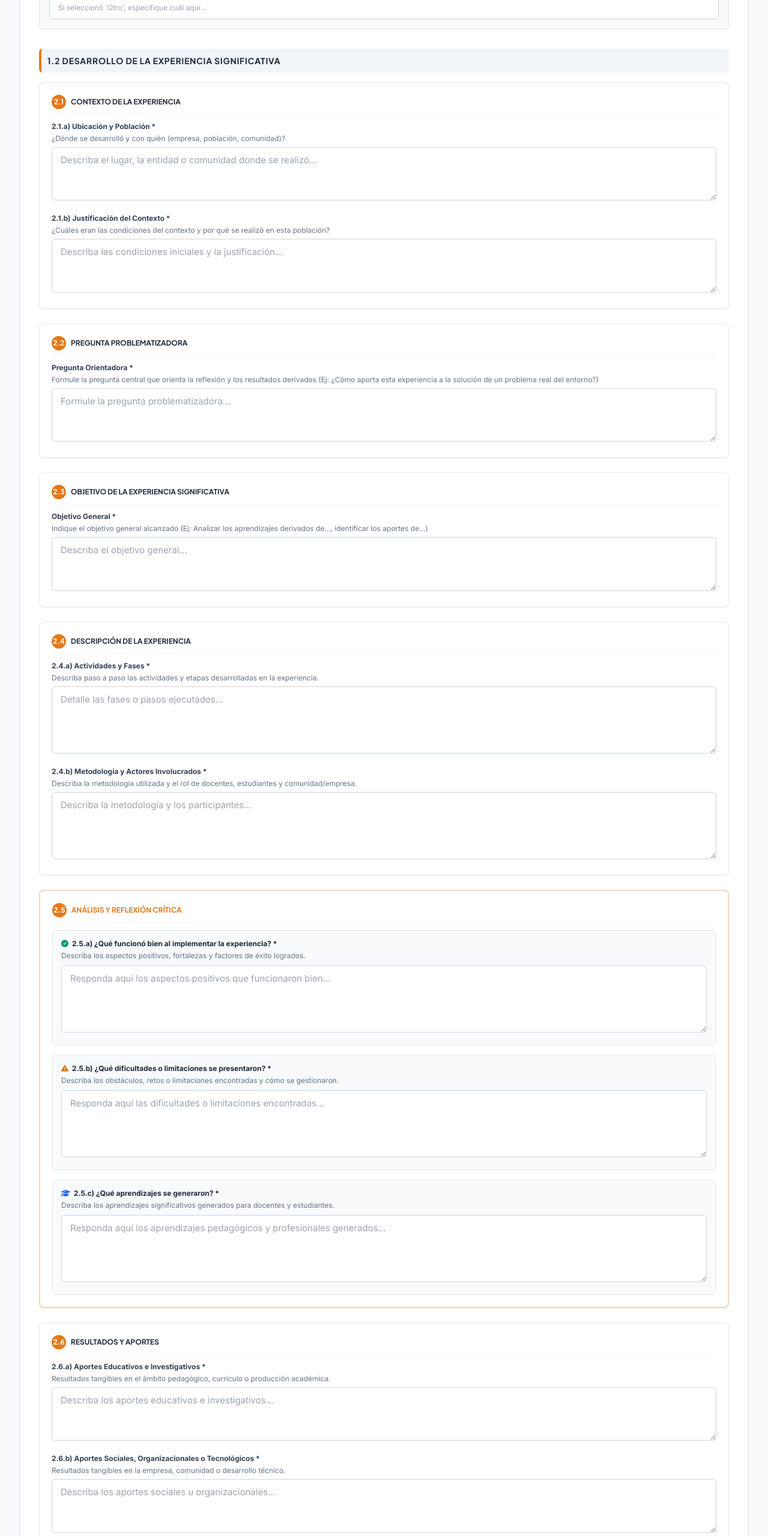
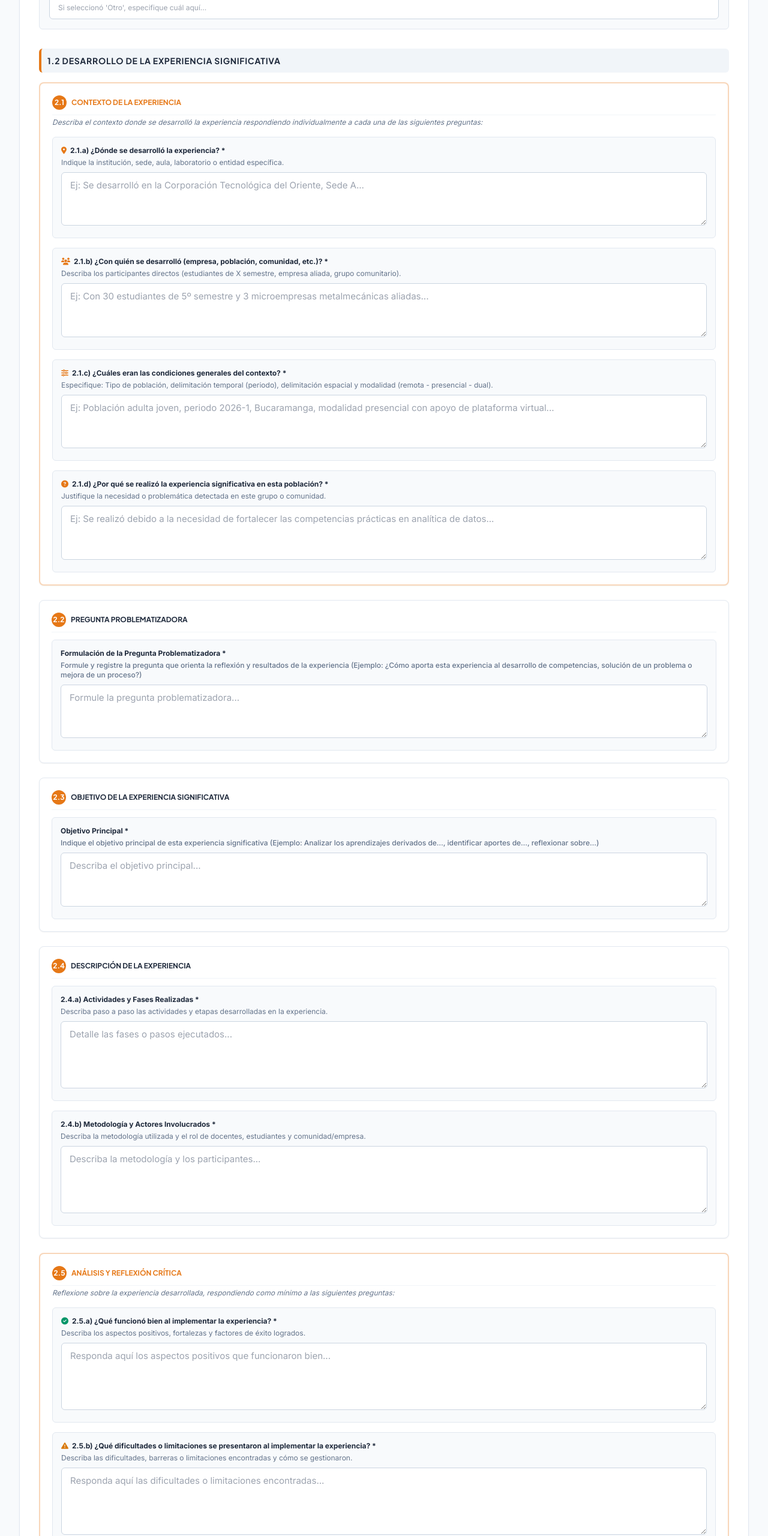
Before and after one commit to pedronoriega-eng/portal-investigaciones-cto, a plain HTML site: page index.html in a window 1280 px wide. Shown: the part 1220-3780 px from the top of the page at 60% size. Drawn offline with nearby package versions, Linux system fonts and the light colour scheme.

Commit message:
Feat: Add dedicated individual input fields for all specific questions in Section 2.1 (Dónde, Con quién, Condiciones generales, Por qué), 2.2, 2.3, and 2.5 with 100% full text justification in Word (.docx)

```diff
--- a/index.html
+++ b/index.html
@@ -313,21 +313,48 @@
 
           <div class="space-y-6">
             <!-- 2.1 CONTEXTO DE LA EXPERIENCIA -->
-            <div class="bg-white p-5 rounded-lg border border-slate-200 shadow-sm">
-              <h4 class="text-xs font-bold text-slate-800 uppercase mb-3 flex items-center gap-2 border-b border-slate-100 pb-2">
+            <div class="bg-white p-5 rounded-lg border-2 border-brand-orange/30 shadow-sm">
+              <h4 class="text-xs font-bold text-brand-orange uppercase mb-1 flex items-center gap-2 border-b border-slate-100 pb-2">
                 <span class="w-6 h-6 bg-brand-orange text-white rounded-full inline-flex items-center justify-center text-xs">2.1</span>
                 <span>Contexto de la Experiencia</span>
               </h4>
+              <p class="text-xs text-slate-500 mb-4 italic">Describa el contexto donde se desarrolló la experiencia respondiendo individualmente a cada una de las siguientes preguntas:</p>
+
               <div class="space-y-4">
-                <div>
-                  <label class="block text-xs font-bold text-slate-700 mb-1">2.1.a) Ubicación y Población *</label>
-                  <p class="text-xs text-slate-500 mb-1.5">¿Dónde se desarrolló y con quién (empresa, población, comunidad)?</p>
-                  <textarea id="exp_contexto_poblacion" rows="3" required class="input-field" placeholder="Describa el lugar, la entidad o comunidad donde se realizó..."></textarea>
+                <div class="bg-slate-50 p-3.5 rounded-md border border-slate-200">
+                  <label class="block text-xs font-bold text-slate-800 mb-1 flex items-center gap-1.5">
+                    <i class="fa-solid fa-location-dot text-brand-orange"></i>
+                    <span>2.1.a) ¿Dónde se desarrolló la experiencia? *</span>
+                  </label>
+                  <p class="text-xs text-slate-500 mb-2">Indique la institución, sede, aula, laboratorio o entidad específica.</p>
+                  <textarea id="exp_contexto_donde" rows="3" required class="input-field bg-white" placeholder="Ej: Se desarrolló en la Corporación Tecnológica del Oriente, Sede A..."></textarea>
                 </div>
-                <div>
-                  <label class="block text-xs font-bold text-slate-700 mb-1">2.1.b) Justificación del Contexto *</label>
-                  <p class="text-xs text-slate-500 mb-1.5">¿Cuáles eran las condiciones del contexto y por qué se realizó en esta población?</p>
-                  <textarea id="exp_contexto_condiciones" rows="3" required class="input-field" placeholder="Describa las condiciones iniciales y la justificación..."></textarea>
+
+                <div class="bg-slate-50 p-3.5 rounded-md border border-slate-200">
+                  <label class="block text-xs font-bold text-slate-800 mb-1 flex items-center gap-1.5">
+                    <i class="fa-solid fa-users text-brand-orange"></i>
+                    <span>2.1.b) ¿Con quién se desarrolló (empresa, población, comunidad, etc.)? *</span>
+                  </label>
+                  <p class="text-xs text-slate-500 mb-2">Describa los participantes directos (estudiantes de X semestre, empresa aliada, grupo comunitario).</p>
+                  <textarea id="exp_contexto_con_quien" rows="3" required class="input-field bg-white" placeholder="Ej: Con 30 estudiantes de 5º semestre y 3 microempresas metalmecánicas aliadas..."></textarea>
+                </div>
+
+                <div class="bg-slate-50 p-3.5 rounded-md border border-slate-200">
+                  <label class="block text-xs font-bold text-slate-800 mb-1 flex items-center gap-1.5">
+                    <i class="fa-solid fa-sliders text-brand-orange"></i>
+                    <span>2.1.c) ¿Cuáles eran las condiciones generales del contexto? *</span>
+                  </label>
+                  <p class="text-xs text-slate-500 mb-2">Especifique: Tipo de población, delimitación temporal (periodo), delimitación espacial y modalidad (remota - presencial - dual).</p>
+                  <textarea id="exp_contexto_condiciones_generales" rows="3" required class="input-field bg-white" placeholder="Ej: Población adulta joven, periodo 2026-1, Bucaramanga, modalidad presencial con apoyo de plataforma virtual..."></textarea>
+                </div>
+
+                <div class="bg-slate-50 p-3.5 rounded-md border border-slate-200">
+                  <label class="block text-xs font-bold text-slate-800 mb-1 flex items-center gap-1.5">
+                    <i class="fa-solid fa-circle-question text-brand-orange"></i>
+                    <span>2.1.d) ¿Por qué se realizó la experiencia significativa en esta población? *</span>
+                  </label>
+                  <p class="text-xs text-slate-500 mb-2">Justifique la necesidad o problemática detectada en este grupo o comunidad.</p>
+                  <textarea id="exp_contexto_por_que" rows="3" required class="input-field bg-white" placeholder="Ej: Se realizó debido a la necesidad de fortalecer las competencias prácticas en analítica de datos..."></textarea>
                 </div>
               </div>
             </div>
@@ -338,23 +365,23 @@
                 <span class="w-6 h-6 bg-brand-orange text-white rounded-full inline-flex items-center justify-center text-xs">2.2</span>
                 <span>Pregunta Problematizadora</span>
               </h4>
-              <div>
-                <label class="block text-xs font-bold text-slate-700 mb-1">Pregunta Orientadora *</label>
-                <p class="text-xs text-slate-500 mb-1.5">Formule la pregunta central que orienta la reflexión y los resultados derivados (Ej: ¿Cómo aporta esta experiencia a la solución de un problema real del entorno?)</p>
-                <textarea id="exp_pregunta" rows="3" required class="input-field" placeholder="Formule la pregunta problematizadora..."></textarea>
+              <div class="bg-slate-50 p-3.5 rounded-md border border-slate-200">
+                <label class="block text-xs font-bold text-slate-800 mb-1">Formulación de la Pregunta Problematizadora *</label>
+                <p class="text-xs text-slate-500 mb-2 font-medium">Formule y registre la pregunta que orienta la reflexión y resultados de la experiencia (Ejemplo: ¿Cómo aporta esta experiencia al desarrollo de competencias, solución de un problema o mejora de un proceso?)</p>
+                <textarea id="exp_pregunta" rows="3" required class="input-field bg-white" placeholder="Formule la pregunta problematizadora..."></textarea>
               </div>
             </div>
 
-            <!-- 2.3 OBJETIVO -->
+            <!-- 2.3 OBJETIVO DE LA EXPERIENCIA SIGNIFICATIVA -->
             <div class="bg-white p-5 rounded-lg border border-slate-200 shadow-sm">
               <h4 class="text-xs font-bold text-slate-800 uppercase mb-3 flex items-center gap-2 border-b border-slate-100 pb-2">
                 <span class="w-6 h-6 bg-brand-orange text-white rounded-full inline-flex items-center justify-center text-xs">2.3</span>
                 <span>Objetivo de la Experiencia Significativa</span>
               </h4>
-              <div>
-                <label class="block text-xs font-bold text-slate-700 mb-1">Objetivo General *</label>
-                <p class="text-xs text-slate-500 mb-1.5">Indique el objetivo general alcanzado (Ej: Analizar los aprendizajes derivados de..., identificar los aportes de...)</p>
-                <textarea id="exp_objetivo" rows="3" required class="input-field" placeholder="Describa el objetivo general..."></textarea>
+              <div class="bg-slate-50 p-3.5 rounded-md border border-slate-200">
+                <label class="block text-xs font-bold text-slate-800 mb-1">Objetivo Principal *</label>
+                <p class="text-xs text-slate-500 mb-2 font-medium">Indique el objetivo principal de esta experiencia significativa (Ejemplo: Analizar los aprendizajes derivados de…, identificar aportes de…, reflexionar sobre…)</p>
+                <textarea id="exp_objetivo" rows="3" required class="input-field bg-white" placeholder="Describa el objetivo principal..."></textarea>
               </div>
             </div>
 
@@ -365,25 +392,27 @@
                 <span>Descripción de la Experiencia</span>
               </h4>
               <div class="space-y-4">
-                <div>
-                  <label class="block text-xs font-bold text-slate-700 mb-1">2.4.a) Actividades y Fases *</label>
-                  <p class="text-xs text-slate-500 mb-1.5">Describa paso a paso las actividades y etapas desarrolladas en la experiencia.</p>
-                  <textarea id="exp_descripcion_fases" rows="4" required class="input-field" placeholder="Detalle las fases o pasos ejecutados..."></textarea>
+                <div class="bg-slate-50 p-3.5 rounded-md border border-slate-200">
+                  <label class="block text-xs font-bold text-slate-800 mb-1">2.4.a) Actividades y Fases Realizadas *</label>
+                  <p class="text-xs text-slate-500 mb-2">Describa paso a paso las actividades y etapas desarrolladas en la experiencia.</p>
+                  <textarea id="exp_descripcion_fases" rows="4" required class="input-field bg-white" placeholder="Detalle las fases o pasos ejecutados..."></textarea>
                 </div>
-                <div>
-                  <label class="block text-xs font-bold text-slate-700 mb-1">2.4.b) Metodología y Actores Involucrados *</label>
-                  <p class="text-xs text-slate-500 mb-1.5">Describa la metodología utilizada y el rol de docentes, estudiantes y comunidad/empresa.</p>
-                  <textarea id="exp_descripcion_metodologia" rows="4" required class="input-field" placeholder="Describa la metodología y los participantes..."></textarea>
+                <div class="bg-slate-50 p-3.5 rounded-md border border-slate-200">
+                  <label class="block text-xs font-bold text-slate-800 mb-1">2.4.b) Metodología y Actores Involucrados *</label>
+                  <p class="text-xs text-slate-500 mb-2">Describa la metodología utilizada y el rol de docentes, estudiantes y comunidad/empresa.</p>
+                  <textarea id="exp_descripcion_metodologia" rows="4" required class="input-field bg-white" placeholder="Describa la metodología y los participantes..."></textarea>
                 </div>
               </div>
             </div>
 
-            <!-- 2.5 ANÁLISIS Y REFLEXIÓN CRÍTICA (SUB-PREGUNTAS INDEPENDIENTES) -->
+            <!-- 2.5 ANÁLISIS Y REFLEXIÓN CRÍTICA -->
             <div class="bg-white p-5 rounded-lg border-2 border-brand-orange/30 shadow-sm">
-              <h4 class="text-xs font-bold text-brand-orange uppercase mb-3 flex items-center gap-2 border-b border-slate-100 pb-2">
+              <h4 class="text-xs font-bold text-brand-orange uppercase mb-1 flex items-center gap-2 border-b border-slate-100 pb-2">
                 <span class="w-6 h-6 bg-brand-orange text-white rounded-full inline-flex items-center justify-center text-xs">2.5</span>
                 <span>Análisis y Reflexión Crítica</span>
               </h4>
+              <p class="text-xs text-slate-500 mb-4 italic">Reflexione sobre la experiencia desarrollada, respondiendo como mínimo a las siguientes preguntas:</p>
+
               <div class="space-y-4">
                 <div class="bg-slate-50 p-3.5 rounded-md border border-slate-200">
                   <label class="block text-xs font-bold text-slate-800 mb-1 flex items-center gap-1.5">
@@ -397,19 +426,19 @@
                 <div class="bg-slate-50 p-3.5 rounded-md border border-slate-200">
                   <label class="block text-xs font-bold text-slate-800 mb-1 flex items-center gap-1.5">
                     <i class="fa-solid fa-triangle-exclamation text-amber-600"></i>
-                    <span>2.5.b) ¿Qué dificultades o limitaciones se presentaron? *</span>
+                    <span>2.5.b) ¿Qué dificultades o limitaciones se presentaron al implementar la experiencia? *</span>
                   </label>
-                  <p class="text-xs text-slate-500 mb-2">Describa los obstáculos, retos o limitaciones encontradas y cómo se gestionaron.</p>
+                  <p class="text-xs text-slate-500 mb-2">Describa las dificultades, barreras o limitaciones encontradas y cómo se gestionaron.</p>
                   <textarea id="exp_analisis_dificultades" rows="4" required class="input-field bg-white" placeholder="Responda aquí las dificultades o limitaciones encontradas..."></textarea>
                 </div>
 
                 <div class="bg-slate-50 p-3.5 rounded-md border border-slate-200">
                   <label class="block text-xs font-bold text-slate-800 mb-1 flex items-center gap-1.5">
                     <i class="fa-solid fa-graduation-cap text-blue-600"></i>
-                    <span>2.5.c) ¿Qué aprendizajes se generaron? *</span>
+                    <span>2.5.c) ¿Qué aprendizajes se generaron para docentes y estudiantes con la implementación de la experiencia? *</span>
                   </label>
-                  <p class="text-xs text-slate-500 mb-2">Describa los aprendizajes significativos generados para docentes y estudiantes.</p>
-                  <textarea id="exp_analisis_aprendizajes" rows="4" required class="input-field bg-white" placeholder="Responda aquí los aprendizajes pedagógicos y profesionales generados..."></textarea>
+                  <p class="text-xs text-slate-500 mb-2">Describa los aprendizajes pedagógicos, disciplinares y personales generados para docentes y estudiantes.</p>
+                  <textarea id="exp_analisis_aprendizajes" rows="4" required class="input-field bg-white" placeholder="Responda aquí los aprendizajes generados para docentes y estudiantes..."></textarea>
                 </div>
               </div>
             </div>
@@ -421,15 +450,15 @@
                 <span>Resultados y Aportes</span>
               </h4>
               <div class="space-y-4">
-                <div>
-                  <label class="block text-xs font-bold text-slate-700 mb-1">2.6.a) Aportes Educativos e Investigativos *</label>
-                  <p class="text-xs text-slate-500 mb-1.5">Resultados tangibles en el ámbito pedagógico, currículo o producción académica.</p>
-                  <textarea id="exp_resultados_educativos" rows="3" required class="input-field" placeholder="Describa los aportes educativos e investigativos..."></textarea>
+                <div class="bg-slate-50 p-3.5 rounded-md border border-slate-200">
+                  <label class="block text-xs font-bold text-slate-800 mb-1">2.6.a) Aportes Educativos e Investigativos *</label>
+                  <p class="text-xs text-slate-500 mb-2">Resultados tangibles en el ámbito pedagógico, currículo o producción académica.</p>
+                  <textarea id="exp_resultados_educativos" rows="3" required class="input-field bg-white" placeholder="Describa los aportes educativos e investigativos..."></textarea>
                 </div>
-                <div>
-                  <label class="block text-xs font-bold text-slate-700 mb-1">2.6.b) Aportes Sociales, Organizacionales o Tecnológicos *</label>
-                  <p class="text-xs text-slate-500 mb-1.5">Resultados tangibles en la empresa, comunidad o desarrollo técnico.</p>
-                  <textarea id="exp_resultados_sociales" rows="3" required class="input-field" placeholder="Describa los aportes sociales u organizacionales..."></textarea>
+                <div class="bg-slate-50 p-3.5 rounded-md border border-slate-200">
+                  <label class="block text-xs font-bold text-slate-800 mb-1">2.6.b) Aportes Sociales, Organizacionales o Tecnológicos *</label>
+                  <p class="text-xs text-slate-500 mb-2">Resultados tangibles en la empresa, comunidad o desarrollo técnico.</p>
+                  <textarea id="exp_resultados_sociales" rows="3" required class="input-field bg-white" placeholder="Describa los aportes sociales u organizacionales..."></textarea>
                 </div>
               </div>
             </div>
@@ -441,15 +470,15 @@
                 <span>Proyección</span>
               </h4>
               <div class="space-y-4">
-                <div>
-                  <label class="block text-xs font-bold text-slate-700 mb-1">2.7.a) Plan de Mejora *</label>
-                  <p class="text-xs text-slate-500 mb-1.5">¿De qué manera puede mejorarse esta experiencia en futuras aplicaciones?</p>
-                  <textarea id="exp_proyeccion_mejora" rows="3" required class="input-field" placeholder="Indique las oportunidades de mejora..."></textarea>
+                <div class="bg-slate-50 p-3.5 rounded-md border border-slate-200">
+                  <label class="block text-xs font-bold text-slate-800 mb-1">2.7.a) Oportunidades y Plan de Mejora *</label>
+                  <p class="text-xs text-slate-500 mb-2">¿De qué manera puede mejorarse esta experiencia en futuras aplicaciones?</p>
+                  <textarea id="exp_proyeccion_mejora" rows="3" required class="input-field bg-white" placeholder="Indique las oportunidades de mejora..."></textarea>
                 </div>
-                <div>
-                  <label class="block text-xs font-bold text-slate-700 mb-1">2.7.b) Replicabilidad *</label>
-                  <p class="text-xs text-slate-500 mb-1.5">¿De qué manera puede replicarse en otros escenarios académicos u organizacionales?</p>
-                  <textarea id="exp_proyeccion_replicabilidad" rows="3" required class="input-field" placeholder="Indique las posibilidades de réplica..."></textarea>
+                <div class="bg-slate-50 p-3.5 rounded-md border border-slate-200">
+                  <label class="block text-xs font-bold text-slate-800 mb-1">2.7.b) Replicabilidad en otros escenarios *</label>
+                  <p class="text-xs text-slate-500 mb-2">¿De qué manera puede replicarse en otros escenarios académicos u organizacionales?</p>
+                  <textarea id="exp_proyeccion_replicabilidad" rows="3" required class="input-field bg-white" placeholder="Indique las posibilidades de réplica..."></textarea>
                 </div>
               </div>
             </div>
@@ -460,7 +489,9 @@
                 <i class="fa-solid fa-circle-info text-brand-orange"></i>
                 <span>Observaciones Adicionales</span>
               </h4>
-              <textarea id="exp_observaciones" rows="3" class="input-field" placeholder="Registre cualquier observación o comentario complementario..."></textarea>
+              <div class="bg-slate-50 p-3.5 rounded-md border border-slate-200">
+                <textarea id="exp_observaciones" rows="3" class="input-field bg-white" placeholder="Registre cualquier observación o comentario complementario..."></textarea>
+              </div>
             </div>
           </div>
             <div>
@@ -1271,8 +1302,10 @@
         lineas_investigacion_institucional: getVal('exp_lineas_inst'),
         espacio_divulgacion_asc: Array.from(document.querySelectorAll('input[name="exp_asc"]:checked')).map(c => c.value),
         espacio_divulgacion_otro: getVal('exp_asc_otro'),
-        contexto_poblacion: getVal('exp_contexto_poblacion'),
-        contexto_condiciones: getVal('exp_contexto_condiciones'),
+        contexto_donde: getVal('exp_contexto_donde'),
+        contexto_con_quien: getVal('exp_contexto_con_quien'),
+        contexto_condiciones_generales: getVal('exp_contexto_condiciones_generales'),
+        contexto_por_que: getVal('exp_contexto_por_que'),
         pregunta_problematizadora: getVal('exp_pregunta'),
         objetivo_experiencia: getVal('exp_objetivo'),
         descripcion_fases: getVal('exp_descripcion_fases'),
@@ -1537,8 +1570,10 @@
         lineas_investigacion_institucional: getVal('exp_lineas_inst'),
         espacio_divulgacion_asc: Array.from(document.querySelectorAll('input[name="exp_asc"]:checked')).map(c => c.value),
         espacio_divulgacion_otro: getVal('exp_asc_otro'),
-        contexto_poblacion: getVal('exp_contexto_poblacion'),
-        contexto_condiciones: getVal('exp_contexto_condiciones'),
+        contexto_donde: getVal('exp_contexto_donde'),
+        contexto_con_quien: getVal('exp_contexto_con_quien'),
+        contexto_condiciones_generales: getVal('exp_contexto_condiciones_generales'),
+        contexto_por_que: getVal('exp_contexto_por_que'),
         pregunta_problematizadora: getVal('exp_pregunta'),
         objetivo_experiencia: getVal('exp_objetivo'),
         descripcion_fases: getVal('exp_descripcion_fases'),
@@ -1642,10 +1677,14 @@
         createDocxTable(tableRows),
         createHeadingParagraph("2. Desarrollo de la Experiencia Significativa"),
         createSubheadingParagraph("2.1 Contexto de la Experiencia"),
-        createSubItemHeader("2.1.a) Ubicación y Población:"),
-        ...createContentBlock(p.contexto_poblacion),
-        createSubItemHeader("2.1.b) Condiciones y Justificación del Contexto:"),
-        ...createContentBlock(p.contexto_condiciones),
+        createSubItemHeader("2.1.a) ¿Dónde se desarrolló la experiencia?"),
+        ...createContentBlock(p.contexto_donde),
+        createSubItemHeader("2.1.b) ¿Con quién se desarrolló (empresa, población, comunidad, etc.)?"),
+        ...createContentBlock(p.contexto_con_quien),
+        createSubItemHeader("2.1.c) ¿Cuáles eran las condiciones generales del contexto (tipo de población, delimitación temporal, espacial, modalidad)?"),
+        ...createContentBlock(p.contexto_condiciones_generales),
+        createSubItemHeader("2.1.d) ¿Por qué se realizó la experiencia significativa en esta población?"),
+        ...createContentBlock(p.contexto_por_que),
 
         createSubheadingParagraph("2.2 Pregunta Problematizadora"),
         createSubItemHeader("Pregunta orientadora que guía la experiencia:"),
@@ -1664,9 +1703,9 @@
         createSubheadingParagraph("2.5 Análisis y Reflexión Crítica"),
         createSubItemHeader("2.5.a) ¿Qué funcionó bien al implementar la experiencia?"),
         ...createContentBlock(p.analisis_logros),
-        createSubItemHeader("2.5.b) ¿Qué dificultades o limitaciones se presentaron?"),
+        createSubItemHeader("2.5.b) ¿Qué dificultades o limitaciones se presentaron al implementar la experiencia?"),
         ...createContentBlock(p.analisis_dificultades),
-        createSubItemHeader("2.5.c) ¿Qué aprendizajes se generaron?"),
+        createSubItemHeader("2.5.c) ¿Qué aprendizajes se generaron para docentes y estudiantes con la implementación de la experiencia?"),
         ...createContentBlock(p.analisis_aprendizajes),
 
         createSubheadingParagraph("2.6 Resultados y Aportes"),
```
